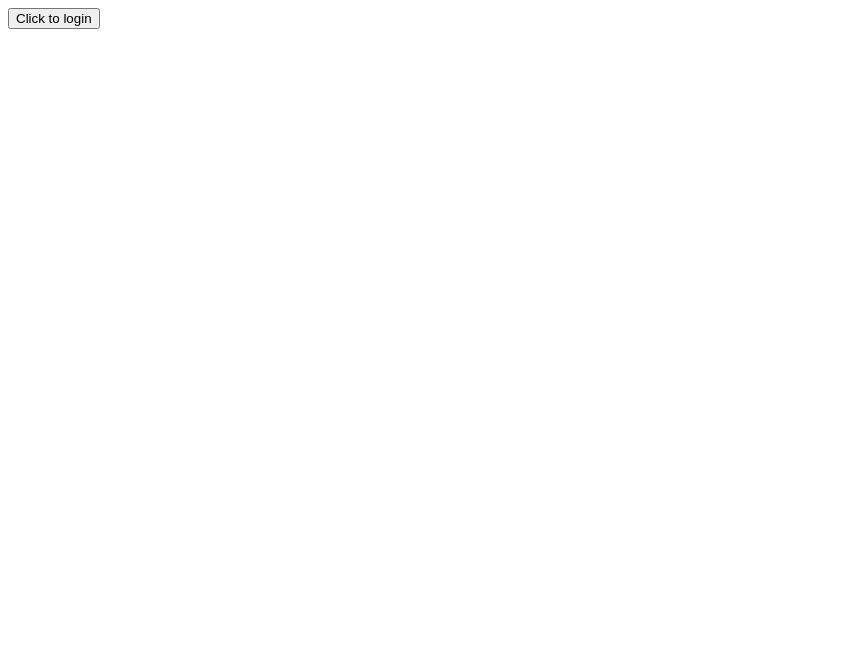
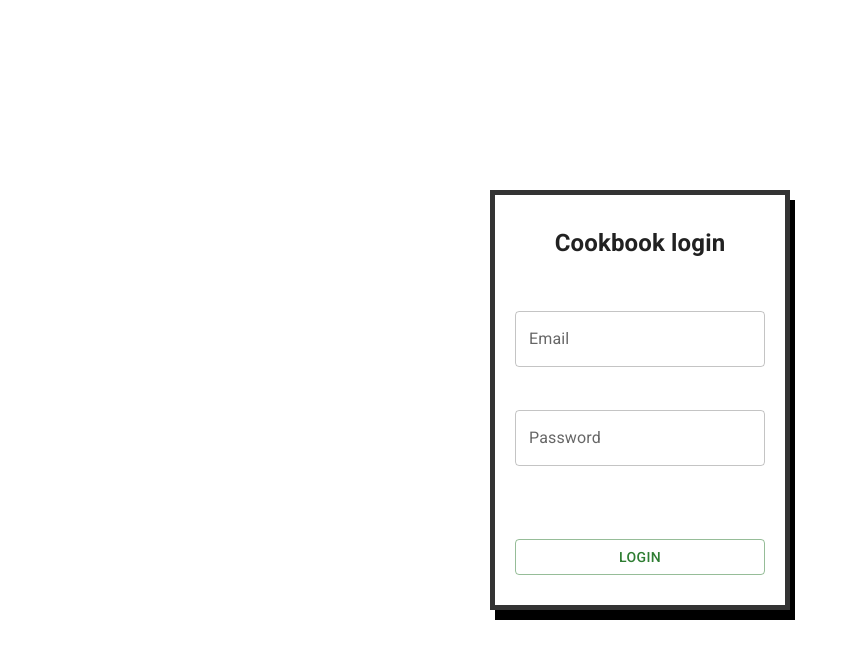
Before and after one commit to bjakub/cookbook-app, a React (Create React App) app in the folder frontend/: page /login in a window 1280 px wide. Shown: the top 658 px of the page, without its empty margins (0-850 px from the left). Built offline with nearby package versions, Linux system fonts and the light colour scheme.

Commit message:
Frontend - Start building logic for login page with react-hook-form and react-query

```diff
--- a/frontend/src/index.tsx
+++ b/frontend/src/index.tsx
@@ -9,6 +9,11 @@ import {
 import { Login } from "./pages/Login/Login";
 import App from "./App";
 import { QueryClient, QueryClientProvider } from "react-query";
+import { CssBaseline } from "@mui/material";
+import "@fontsource/roboto/300.css";
+import "@fontsource/roboto/400.css";
+import "@fontsource/roboto/500.css";
+import "@fontsource/roboto/700.css";
 
 export interface IToken {
   access_token: string;
@@ -62,6 +67,7 @@ const root = ReactDOM.createRoot(
 root.render(
   <React.StrictMode>
     <QueryClientProvider client={queryClient}>
+      <CssBaseline />
       <RouterProvider router={router} />
     </QueryClientProvider>
   </React.StrictMode>
--- /dev/null
+++ b/frontend/src/pages/Login/Login.styled.ts
@@ -0,0 +1,25 @@
+import styled from "@emotion/styled";
+
+const Container = styled.section`
+  display: flex;
+  height: 100vh;
+  justify-content: center;
+  align-items: center;
+`;
+
+const FormBox = styled.form`
+  display: flex;
+  flex-direction: column;
+  padding: 30px 20px;
+  width: 300px;
+  max-width: 300px;
+  border: 5px solid #333;
+  box-shadow: 5px 10px black;
+`;
+
+const LoginHeading = styled.h2`
+  text-align: center;
+  margin: 0 0 50px 0;
+`;
+
+export { Container, FormBox, LoginHeading };
--- a/frontend/src/pages/Login/Login.tsx
+++ b/frontend/src/pages/Login/Login.tsx
@@ -1,38 +1,114 @@
-import React from "react";
+import React, { useState } from "react";
 import { useNavigate } from "react-router-dom";
+import { Container, FormBox, LoginHeading } from "./Login.styled";
+import { Button, TextField } from "@mui/material";
+import { Controller, SubmitHandler, useForm } from "react-hook-form";
+import * as yup from "yup";
+import { yupResolver } from "@hookform/resolvers/yup";
+import { useMutation } from "react-query";
 
-export const Login = () => {
-  const navigate = useNavigate();
+interface IFormValues {
+  email: string;
+  password: string;
+}
 
-  const handleClick = async () => {
-    const loginFetch = await fetch(
-      process.env.REACT_APP_API_URL + "/auth/login",
-      {
+const schema = yup.object({
+  email: yup
+    .string()
+    .required("This field is required!")
+    .email("This field must be email!"),
+  password: yup.string().required("This field is required!"),
+});
+
+const postLogin = async (formData: IFormValues) => {
+  return fetch(process.env.REACT_APP_API_URL + "/auth/login", {
     method: "POST",
     body: JSON.stringify({
-          email: "jakub.bialecki123@gmail.com",
-          password: "Somepassword123.",
+      email: formData.email,
+      password: formData.password,
     }),
     headers: {
       "Content-Type": "application/json",
     },
-      }
-    );
+  });
+};
 
-    if (!loginFetch.ok) return;
+export const Login = () => {
+  const navigate = useNavigate();
+  const [error, setError] = useState<string | null>(null);
 
-    const data = await loginFetch.json();
+  const mutation = useMutation(postLogin, {
+    onSuccess: async (fetchData) => {
+      if (!fetchData.ok) return;
+
+      const userData = await fetchData.json();
 
       window.localStorage.setItem(
         "user_token",
         JSON.stringify({
-        access_token: data.access_token,
-        exp: data.exp,
+          access_token: userData.access_token,
+          exp: userData.exp,
         })
       );
 
       return navigate("/");
+    },
+    onError: (error) => {
+      console.log("error");
+      console.log(error);
+    },
+  });
+
+  const { control, handleSubmit } = useForm<IFormValues>({
+    defaultValues: {
+      email: "",
+      password: "",
+    },
+    resolver: yupResolver(schema),
+  });
+
+  const onSubmit: SubmitHandler<IFormValues> = async (formData) =>
+    mutation.mutate(formData);
+
+  return (
+    <Container>
+      <FormBox onSubmit={handleSubmit(onSubmit)} noValidate>
+        <LoginHeading>Cookbook login</LoginHeading>
+
+        <Controller
+          name="email"
+          control={control}
+          render={({ field, fieldState }) => (
+            <TextField
+              {...field}
+              type="email"
+              label="Email"
+              error={!!fieldState.error}
+              helperText={!!fieldState.error ? fieldState.error.message : " "}
+              sx={{ marginBottom: "20px" }}
+            />
+          )}
+        />
+
+        <Controller
+          name="password"
+          control={control}
+          render={({ field, fieldState }) => (
+            <TextField
+              {...field}
+              type="password"
+              label="Password"
+              error={!!fieldState.error}
+              helperText={!!fieldState.error ? fieldState.error.message : " "}
+              sx={{ marginBottom: "50px" }}
+            />
+          )}
+        />
+
+        <Button variant="outlined" type="submit" color="success">
+          Login
+        </Button>
+      </FormBox>
+    </Container>
+  );
 };
-
-  return <button onClick={handleClick}>Click to login</button>;
-};
```
Also changed, not shown: frontend/package.json (+9 -1 lines), 1 other file (tests, documents, lock files or other folders). Lines whose indentation alone changed are shown as unchanged.
